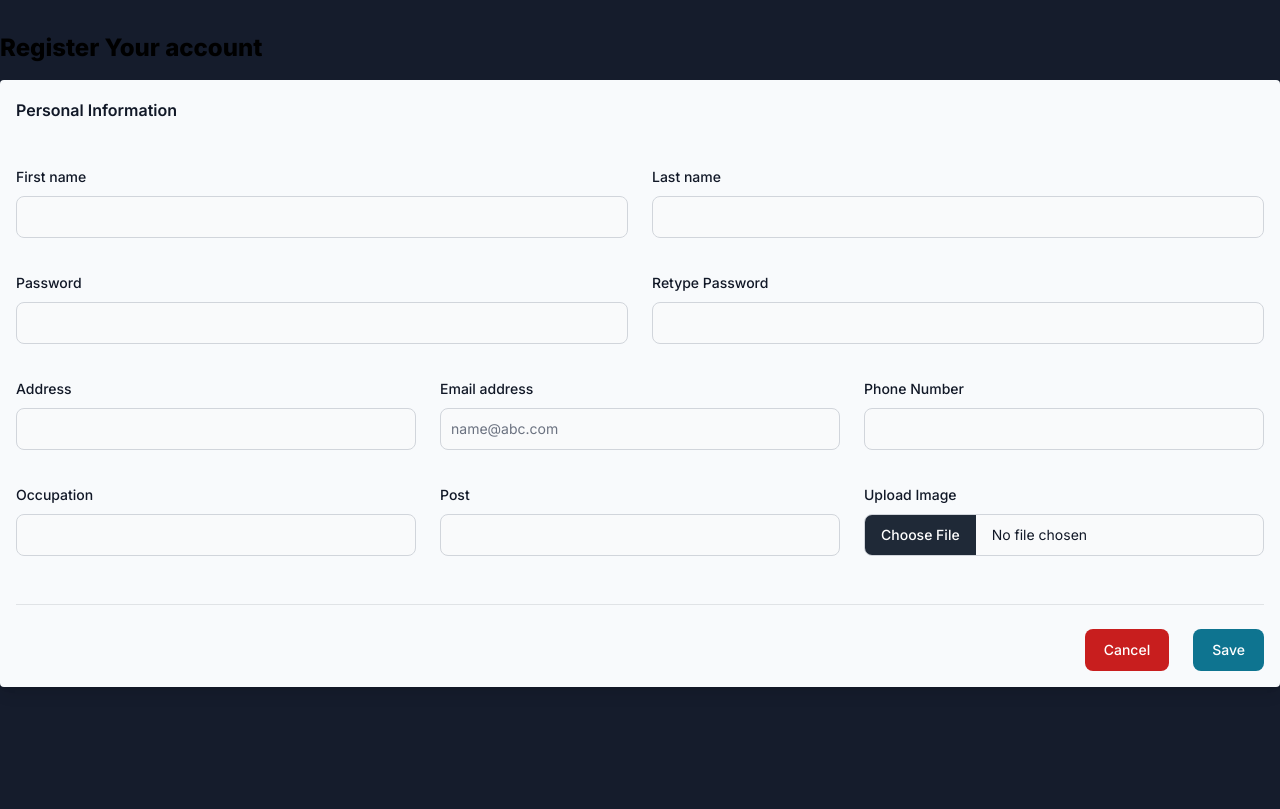
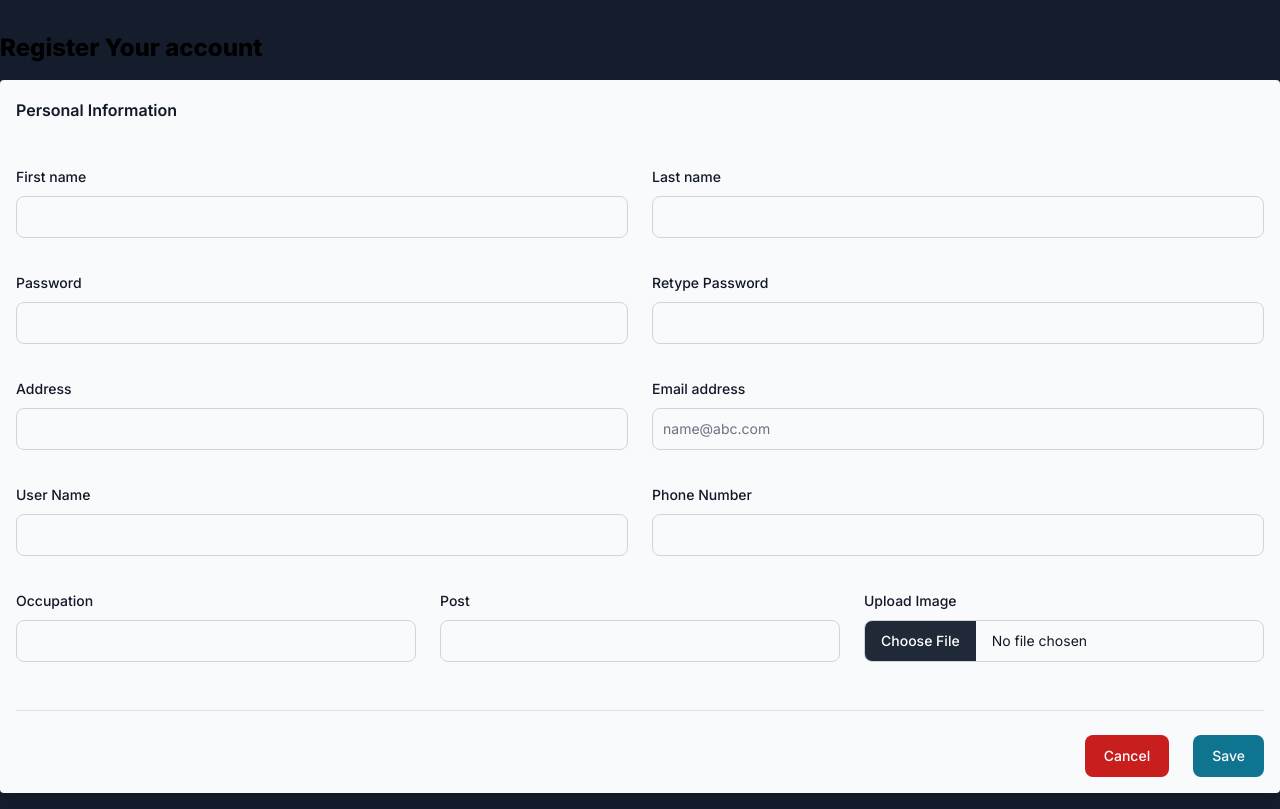
Before and after one commit to pr0chinsachin/ecommerceAdminPanel, a Next.js app: page /register in a window 1280 px wide. Built offline with nearby package versions, Linux system fonts and the light colour scheme.

Commit message:
Made some changes

```diff
--- a/app/dashboard/userdetails/page.jsx
+++ b/app/dashboard/userdetails/page.jsx
@@ -33,7 +33,7 @@ const UserDetailsPage = () => {
     }
     return 0;
   });
-
+console.log(sortedData)
   const getSortIcon = (key) => {
     if (sortBy === key) {
       return sortOrder === "asc" ? <span>&uarr;</span> : <span>&darr;</span>;
@@ -54,7 +54,7 @@ const UserDetailsPage = () => {
   const fetchData = async () => {
     //debugger
     try {
-      const response = await fetch("http://192.168.254.249:5077/api/User");
+      const response = await fetch("http://192.168.1.73:5077/api/User");
       if (response.ok) {
         const data = await response.json();
         console.log(data);
@@ -94,7 +94,7 @@ const UserDetailsPage = () => {
                   <Table.HeadCell></Table.HeadCell>
                 </Table.Head>
                 <Table.Body>
-                  {userData.map((user) => (
+                  {currentItems.map((user) => (
                     <Table.Row key={user.id}>
                       <Table.Cell className="px-5 py-5 border-b border-gray-200 bg-white text-sm">
                         <div className="flex">
--- a/app/ui-component/register/registerform/registerForm.jsx
+++ b/app/ui-component/register/registerform/registerForm.jsx
@@ -49,21 +49,26 @@ const RegisterForm = () => {
     Object.entries(formData).forEach(([key, value]) => {
       formDataFinal.append(key, value);
     });
-
+    console.log(".................", formDataFinal)
     try {
-      const response = await fetch("http://192.168.254.249:5077/api/Account", {
+      const response = await fetch("http://192.168.1.73:5077/api/Account", {
         method: "POST",
         body: formDataFinal,
       });
+      console.log(response);
       if (response.ok) {
         console.log("Form data submitted successfully");
         alert("Form data submitted successfully");
         router.push("/login");
+      }
+      else {
         const errorMessage = await response.text();
         console.error(`Failed to submit form data: ${errorMessage}`);
         alert(`Failed to submit form data: ${errorMessage}`);
       }
-    } catch (error) {
+
+    }
+    catch (error) {
       console.error("Error:", error);
     }
   };
@@ -135,7 +140,7 @@ const RegisterForm = () => {
                     />
                   </div>
                 </div>
-                <div className="sm:col-span-2 sm:col-start-1">
+                <div className="sm:col-span-3">
                   <Label htmlFor="address" value="Address" />
                   <div className="mt-2">
                     <TextInput
@@ -148,7 +153,7 @@ const RegisterForm = () => {
                     />
                   </div>
                 </div>
-                <div className="sm:col-span-2">
+                <div className="sm:col-span-3">
                   <Label htmlFor="email" value="Email address" />
                   <div className="mt-2">
                     <TextInput
@@ -162,8 +167,21 @@ const RegisterForm = () => {
                     />
                   </div>
                 </div>
+                <div className="sm:col-span-3">
+                  <Label htmlFor="UserName" value="User Name" />
+                  <div className="mt-2">
+                    <TextInput
+                      id="UserName"
+                      name="UserName"
+                      type="text"
+                      autoComplete="UserName"
+                      value={formData.UserName}
+                      onChange={handleInputChange}
+                    />
+                  </div>
+                </div>
 
-                <div className="sm:col-span-2">
+                <div className="sm:col-span-3">
                   <Label htmlFor="phone" value=" Phone Number" />
                   <div className="mt-2">
                     <TextInput
```
